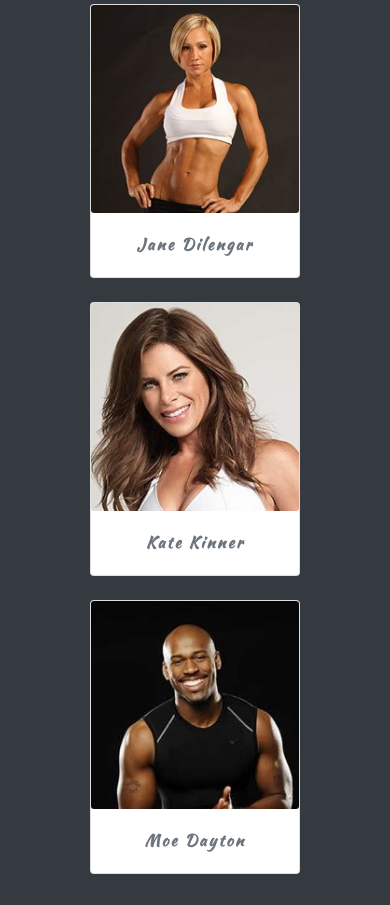
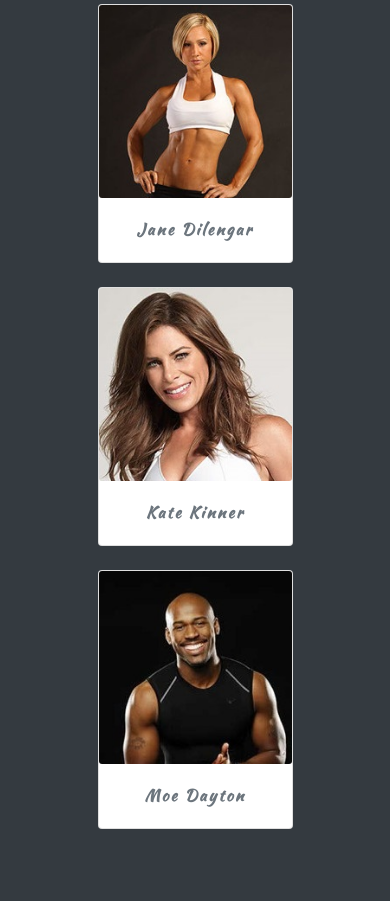
Before and after one commit to pankowskitomasz/RawFitness, a website: page index.html in a window 390 px wide. Shown: the part 1699-2604 px from the top of the page. Drawn offline with Linux system fonts and the light colour scheme.

Commit message:
index.html: corrected responsivity of index-s3 section

```diff
--- a/index.html
+++ b/index.html
@@ -149,7 +149,8 @@
             </div>
         </section>
         <section class="container-fluid index-s3 d-flex py-5 bg-dark">
-            <div class="row mx-auto my-auto">
+            <div class="mx-auto my-auto">
+            <div class="row">
                 <div class="col-12 col-md-8 offset-md-2 text-center
                     text-white text-shadow-black py-3">
                     <h4 class="font-logo">
@@ -160,19 +161,21 @@
                         FITNESS FROM OUR CERTIFIED TRAINERS.
                     </p>
                 </div>
-                <div class="col-8 col-sm-4 col-md-3 pb-4 mx-auto">
+            </div>
+            <div class="row mx-auto w-75 px-sm-5 px-md-0">
+                <div class="col-10 col-md-4 pb-4 mx-auto">
                     <div class="card">
                         <img class="card-img" src="img/trainers/jane.jpg" alt="plan icon">
                         <div class="card-img-overlay d-flex">
                             <span class="mx-auto my-auto"></span>
                         </div>
                         <div class="card-body text-center font-weight-bold font-logo
-                            text-secondary letter-spacing-2">
+                            text-secondary letter-spacing-2 px-2">
                             Jane Dilengar
                         </div>
                     </div>
                 </div>
-                <div class="col-8 col-sm-4 col-md-3 pb-4 mx-auto">
+                <div class="col-10 col-md-4 pb-4 mx-auto">
                     <div class="card">
                         <img class="card-img" src="img/trainers/kate.jpg" alt="plan icon">
                         <div class="card-img-overlay d-flex">
@@ -184,7 +187,7 @@
                         </div>
                     </div>
                 </div>
-                <div class="col-8 col-sm-4 col-md-3 pb-4 mx-auto">
+                <div class="col-10 col-md-4 pb-4 mx-auto">
                     <div class="card">
                         <img class="card-img" src="img/trainers/moe.jpg" alt="plan icon">
                         <div class="card-img-overlay d-flex">
@@ -196,6 +199,7 @@
                         </div>
                     </div>
                 </div>
+            </div>
             </div>
         </section>
         <section class="container index-s4 d-flex py-5">
```
